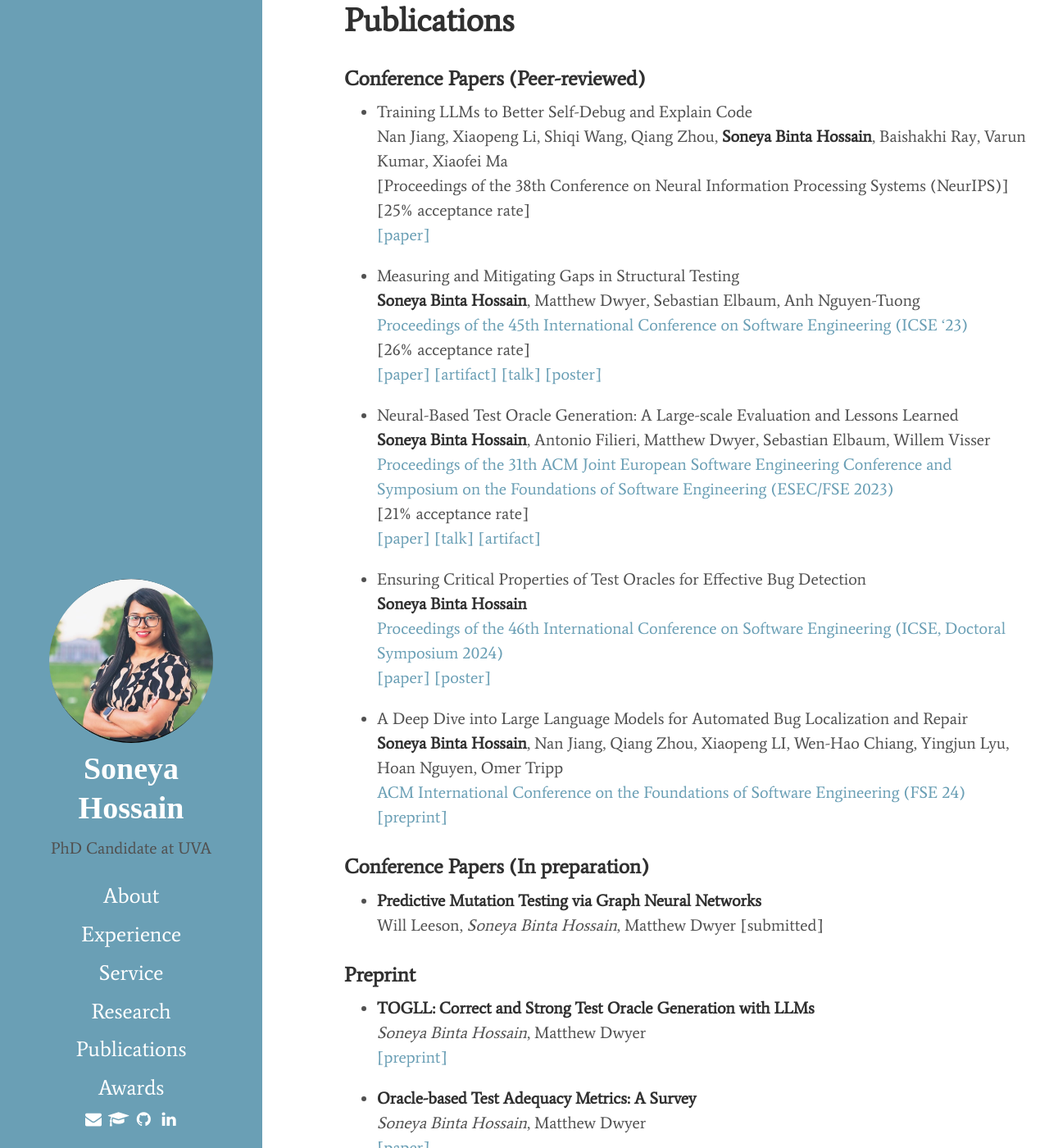
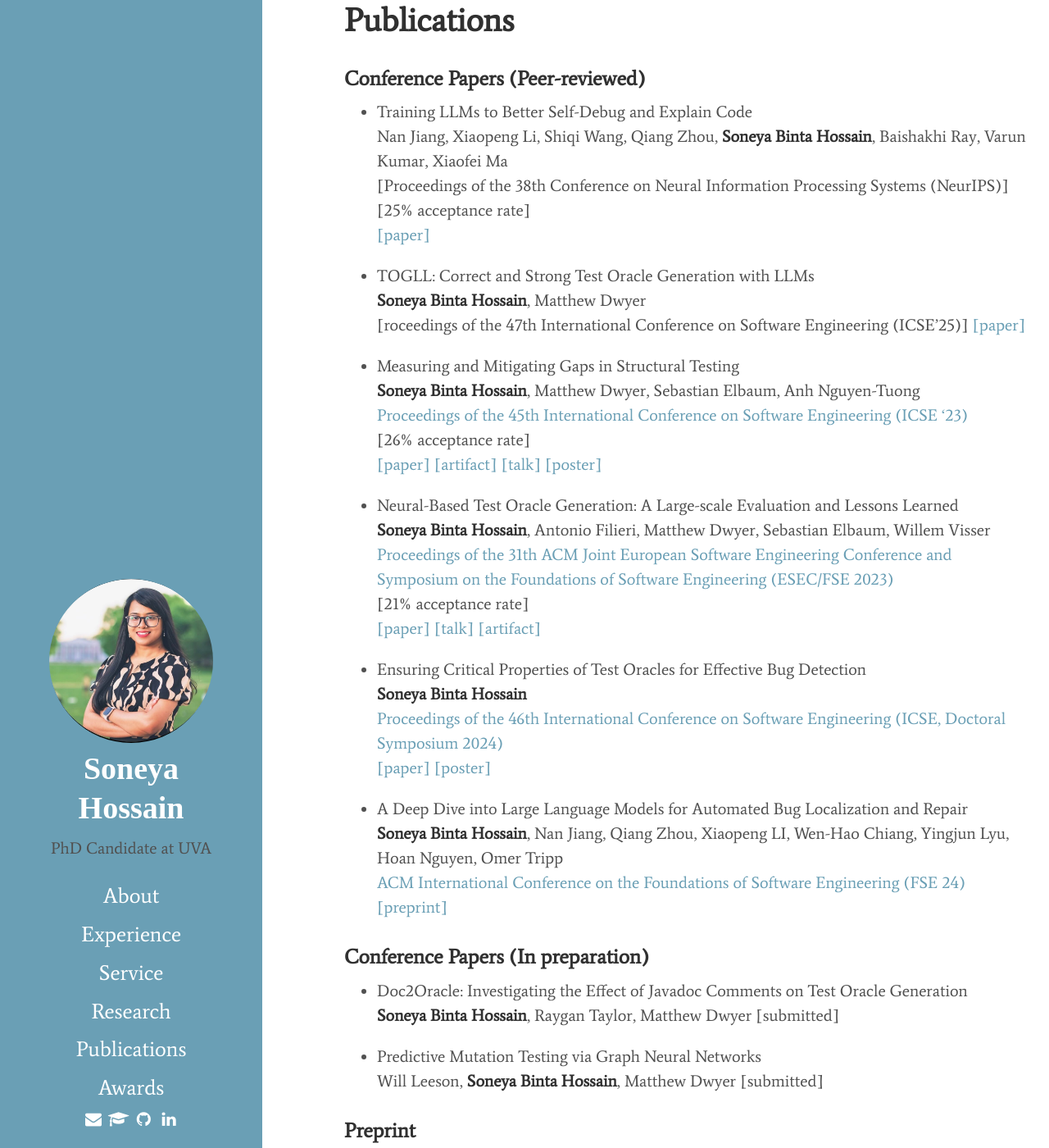
Before and after one commit to soneyahossain/soneyahossain.github.io, a Jekyll site: the page built from publications.md, in a window 1280 px wide and 1400 px high. Shown: the whole window at 82% size. Built offline with Jekyll 4.4.1, drawn with Linux system fonts in a browser that asks for light colours; cached includes are drawn as plain includes.

Commit message:
publication

```diff
--- a/publications.md
+++ b/publications.md
@@ -12,6 +12,12 @@ title: Publications
   [Proceedings of the 38th Conference on Neural Information Processing Systems (NeurIPS)]
   [25% acceptance rate]<br />
   [\[paper\]](https://arxiv.org/pdf/2405.18649)
+
+
+* TOGLL: Correct and Strong Test Oracle Generation with LLMs <br />
+  **Soneya Binta Hossain**, Matthew Dwyer <br />
+  [roceedings of the 47th International Conference on Software Engineering (ICSE’25)]
+  [\[paper\]](https://doi.org/10.48550/arXiv.2405.03786)
 
 
 
@@ -40,21 +46,17 @@ title: Publications
    [\[preprint\]](https://doi.org/10.48550/arXiv.2404.11595)
 
 
-
 ### Conference Papers (In preparation)
 
-* **Predictive Mutation Testing via Graph Neural Networks** <br />
-  Will Leeson, *Soneya Binta Hossain*, Matthew Dwyer [submitted] <br />
+* Doc2Oracle: Investigating the Effect of Javadoc Comments on Test Oracle Generation <br />
+  **Soneya Binta Hossain**, Raygan Taylor, Matthew Dwyer [submitted] <br />
 
+* Predictive Mutation Testing via Graph Neural Networks <br />
+  Will Leeson, **Soneya Binta Hossain**, Matthew Dwyer [submitted] <br />
 
 
 ### Preprint
 
-
-* **TOGLL: Correct and Strong Test Oracle Generation with LLMs** <br />
-  *Soneya Binta Hossain*, Matthew Dwyer <br />
-   [\[preprint\]](https://doi.org/10.48550/arXiv.2405.03786)
-
 * **Oracle-based Test Adequacy Metrics: A Survey** <br />
   *Soneya Binta Hossain*, Matthew Dwyer <br />
   [\[paper\]](https://arxiv.org/pdf/2212.06118.pdf)
```
